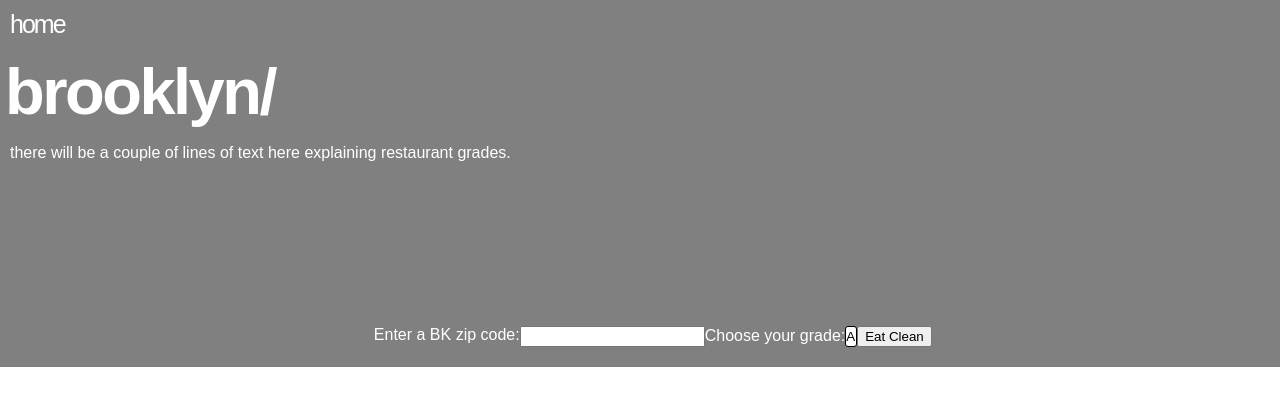
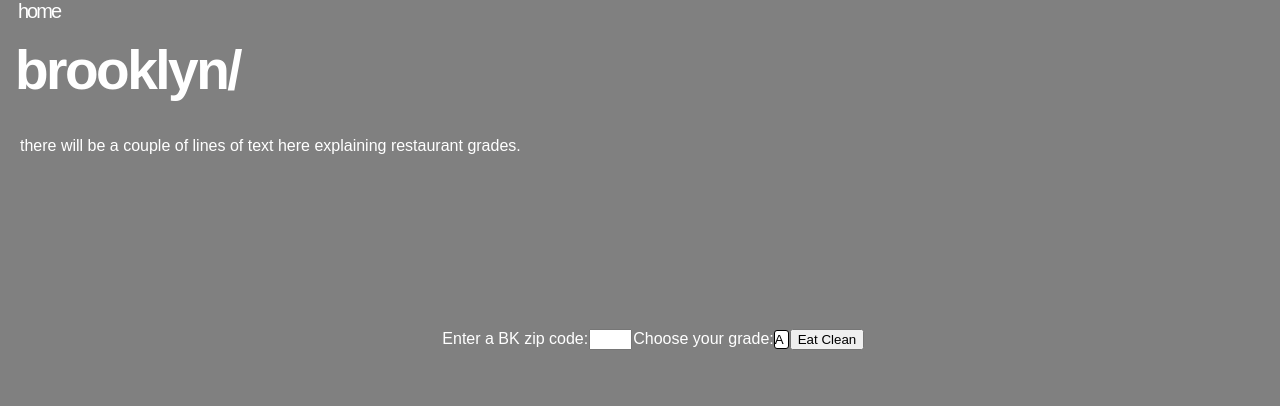
Before and after one commit to lauriceparkin/NYCEats_Project2, a React (Create React App) app: page /Boros in a window 1280 px wide. Shown: the top 406 px of the page. Built offline with nearby package versions, Linux system fonts and the light colour scheme.

Commit message:
css updates

```diff
--- a/src/App.css
+++ b/src/App.css
@@ -4,6 +4,10 @@
   background-repeat: no-repeat;
   background-attachment: fixed;
   background-size: cover;
+}
+
+body{
+  background-color: gray;
 }
 
 
@@ -50,14 +54,14 @@ select {
 
 
 p{
-  margin: 0;
+  margin: 10px;
 }
 
 
 .boroleft{
   color: white;
   font-family: Arial, Helvetica, sans-serif;
-  font-size: 65px;
+  font-size: 55px;
   font-weight: bold;
   letter-spacing: -2.5px;
   text-align: left;
@@ -78,12 +82,28 @@ p{
 .home{
   color: white;
   font-family: Arial, Helvetica, sans-serif;
-  font-size: 25px;
+  font-size: 20px;
   letter-spacing: -2px;
   text-align: left;
-  padding: 10px;
+  padding: 18px;
+}
+
+input{
+  width: 35px;
+}
+
+label{
+  margin: 1px;
+}
+
+select{
+  width: 15px;
 
 }
+
+/* form{
+  width: 20px;
+} */
 
 
 /* .selectorButtons{
@@ -134,7 +154,9 @@ button:hover{
 
 }
 
-.results{
+.result{
+  background-color: gray;
+  font-size: 13px;
   font-family: Arial, Helvetica, sans-serif;
   color: white;
   margin: 10px;
@@ -142,10 +164,12 @@ button:hover{
   height: 160px;
   border: 1px solid white;
   text-align: center;
+  overflow-wrap: break-word;
 
 }
 
 .allResults{
+  background-color: gray;
   display:flex;
   justify-content: space-evenly;
   flex-wrap: wrap;
--- a/src/components/Boros.js
+++ b/src/components/Boros.js
@@ -16,27 +16,6 @@ class Boros extends Component {
     this.handleSubmit = this.handleSubmit.bind(this)
   }
 
-
-
-
-
-  // fetchBrooklyn = async () =>
-  //   try {
-
-  //     // const brooklyn = await axios.get(
-  //     //   `https://data.cityofnewyork.us/resource/43nn-pn8j.json?boro=Brooklyn`
-  //     // )
-  //     // console.log(brooklyn)
-  //     // this.setState({
-  //     //   data: brooklyn
-  //     // })
-
-  //   // } catch (error) {
-  //   //   console.error(error)
-  //   }
-
-
-  // `https://data.cityofnewyork.us/resource/43nn-pn8j.json?boro=Brooklyn&zipcode=${userinputfromzip}&grade=${}`
 
   handleChange = event => {
     const { target: { name, value } } = event
@@ -63,16 +42,14 @@ class Boros extends Component {
   }
 
 
-
   render() {
-
 
     return (
       <div className="background">
 
 
         <div>
-          <Link to='/'><p className="home">home</p></Link>
+          <Link to='/'><text className="home">home</text></Link>
 
           <p className="boroleft">brooklyn/</p>
 
@@ -86,7 +63,7 @@ class Boros extends Component {
 
           <form onSubmit={this.handleSubmit}>
 
-            <label>Enter a BK zip code: </label>
+            <label>Enter a BK zip code:</label>
             <input
               onChange={this.handleChange}
               type="text"
@@ -104,10 +81,6 @@ class Boros extends Component {
               </select>
             </label>
 
-
-
-
-            {/* on click listener here link to submit function make*/}
             <button type="submit">Eat Clean</button>
 
           </form>
@@ -129,11 +102,7 @@ class Boros extends Component {
             </>
           }
 
-
-
         </div>
-
-
 
       </div>
 
--- a/src/components/Restaurants.js
+++ b/src/components/Restaurants.js
@@ -1,13 +1,14 @@
 import React from 'react';
 import { Link } from 'react-router-dom'
+import '../App.css';
 
 function Restaurants(props) {
   return (
-    <div className='result'>
-      {props.eatery.dba}
-      {props.eatery.grade}
-
-
+    <div className="result">
+      <p>{props.eatery.dba}</p>
+      <p>{props.eatery.building} {props.eatery.street}</p>
+      <p>{props.eatery.cuisine_description}</p>
+      <p>{props.eatery.grade}</p>
     </div>
   )
 }
```
Also changed, not shown: src/App.js (+0 -9 lines).
